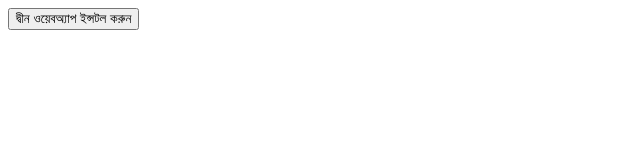
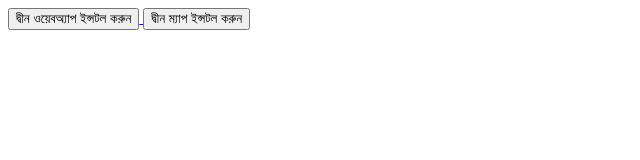
Before and after one commit to Deenbd/downloadapk, a plain HTML site: page index.html in a window 1280 px wide. Shown: the whole page, without its empty margins (0-640 px from the left). Drawn offline with Linux system fonts and the light colour scheme.

Commit message:
Update index.html

```diff
--- a/index.html
+++ b/index.html
@@ -10,5 +10,9 @@
 <a href="Deen WebApp.apk" download="Deen WebApp">
   <button>দ্বীন ওয়েবঅ্যাপ ইন্সটল করুন</button>
 </a>
+
+<a href="Deen WebApp.apk" download="Deen WebApp">
+  <button>দ্বীন ম্যাপ ইন্সটল করুন</button>
+</a>
 </body>
 </html>
```
